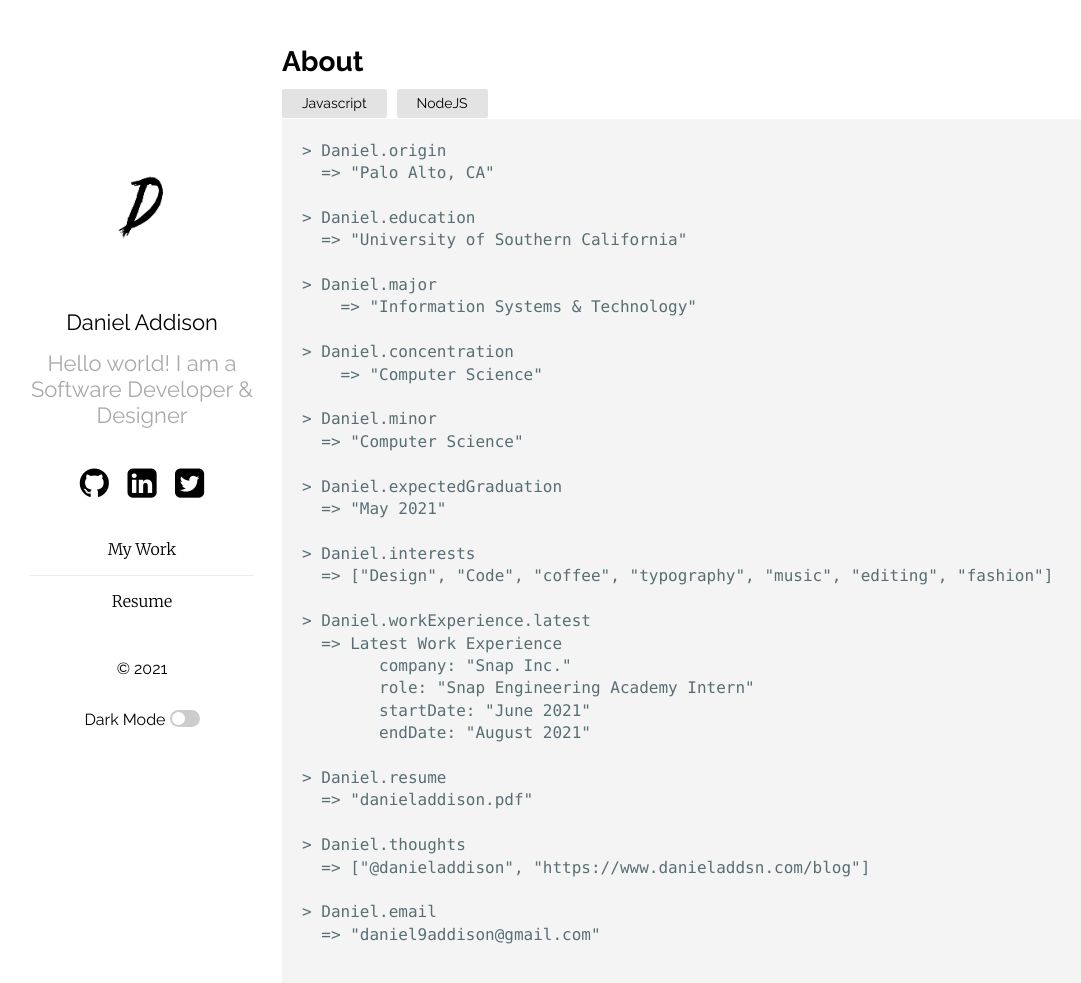
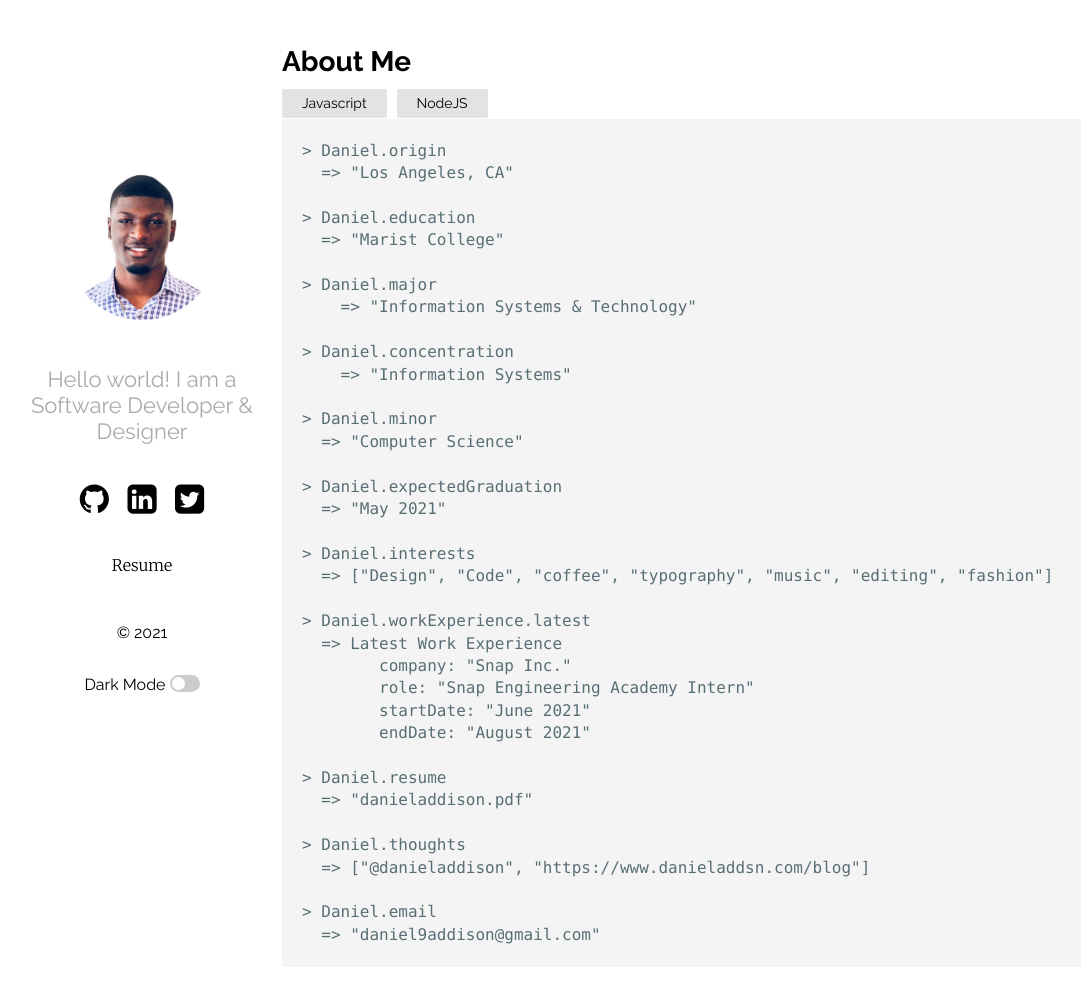
Before and after one commit to danieladdsn/Danieladd9.github.io, a Jekyll site: the page built from _posts/2019-03-23-welcome-to-jekyll.markdown, in a window 1280 px wide and 1035 px high. Shown: the top 983 px of the window, without its empty margins (73-1154 px from the left). Built offline with Jekyll 4.4.1, drawn with Linux system fonts in a browser that asks for light colours.

Commit message:
-updates to config -updates to layout -updates to post -updates to assest -new profile picture

````diff
--- a/_config.yml
+++ b/_config.yml
@@ -20,8 +20,8 @@ plainwhite:
   portfolio_image_dark: "assets/portfolio_dark.png" # the path from the base directory of the site to the image to display (no / at the start)
   html_lang: "en" # set the lang attribute of the <html> tag for the pages. See here for a list of codes: https://www.w3schools.com/tags/ref_country_codes.asp
   navigation:
-    - title: My Work
-      url: "/my-work"
+    # - title: My Work
+    #   url: "https://www.danieladdsn.com/#h.y3h7r2nuwytf"
     - title: Resume
       url: "https://docs.google.com/document/d/1g-Z6-hIVeqyo9y3SFAKzIJ1mcBkYcPnmoWd0trXzMj4/edit?usp=sharing"
   condensed_mobile:
@@ -32,7 +32,7 @@ plainwhite:
   social_links:
     twitter: danieladdsn
     github:  danieladd9
-    linkedIn: in/danieladdsn
+    linkedIn: in/Danieladdsn
     #rss: rss
     #dribbble: jekyll
     #flickr:   jekyll
--- a/_layouts/default.html
+++ b/_layouts/default.html
@@ -25,7 +25,7 @@
         {% endif %}
       </a>
       <h2 id="title">
-        <a href="{{ "/" | relative_url }}">{{ site.plainwhite.name }}</a>
+        <!-- <a href="{{ "/" | relative_url }}">{{ site.plainwhite.name }}</a> -->
       </h2>
       </div>
       {%- if site.plainwhite.tagline -%}
--- a/_layouts/home.html
+++ b/_layouts/home.html
@@ -51,7 +51,4 @@ layout: default
     {%- endfor -%}
   </ul>
 
-  <!-- <p class="feed-subscribe"><svg class="svg-icon orange">
-		<use xlink:href="{{ '/assets/minima-social-icons.svg#rss' | relative_url }}"></use>
-	</svg><a href="{{ "/feed.xml" | relative_url }}">Subscribe</a></p> -->
 {%- endif -%}
--- a/_posts/2019-03-23-welcome-to-jekyll.markdown
+++ b/_posts/2019-03-23-welcome-to-jekyll.markdown
@@ -1,20 +1,20 @@
 ---
 layout: post
-title:  "About"
+title:  "About Me"
 categories: Javascript NodeJS
 ---
 ```
 > Daniel.origin
-  => "Palo Alto, CA"
+  => "Los Angeles, CA"
 
 > Daniel.education
-  => "University of Southern California"
+  => "Marist College"
 
 > Daniel.major
 	=> "Information Systems & Technology"
 
 > Daniel.concentration
-	=> "Computer Science"
+	=> "Information Systems"
 
 > Daniel.minor
   => "Computer Science"
@@ -40,5 +40,4 @@ categories: Javascript NodeJS
 
 > Daniel.email
   => "daniel9addison@gmail.com"
-
 ```
````
Also changed, not shown: other parts of _layouts/default.html (+0 -9 lines), _layouts/post.html (+0 -18 lines), assets/portfolio.png, assets/portfolio_dark.png.
